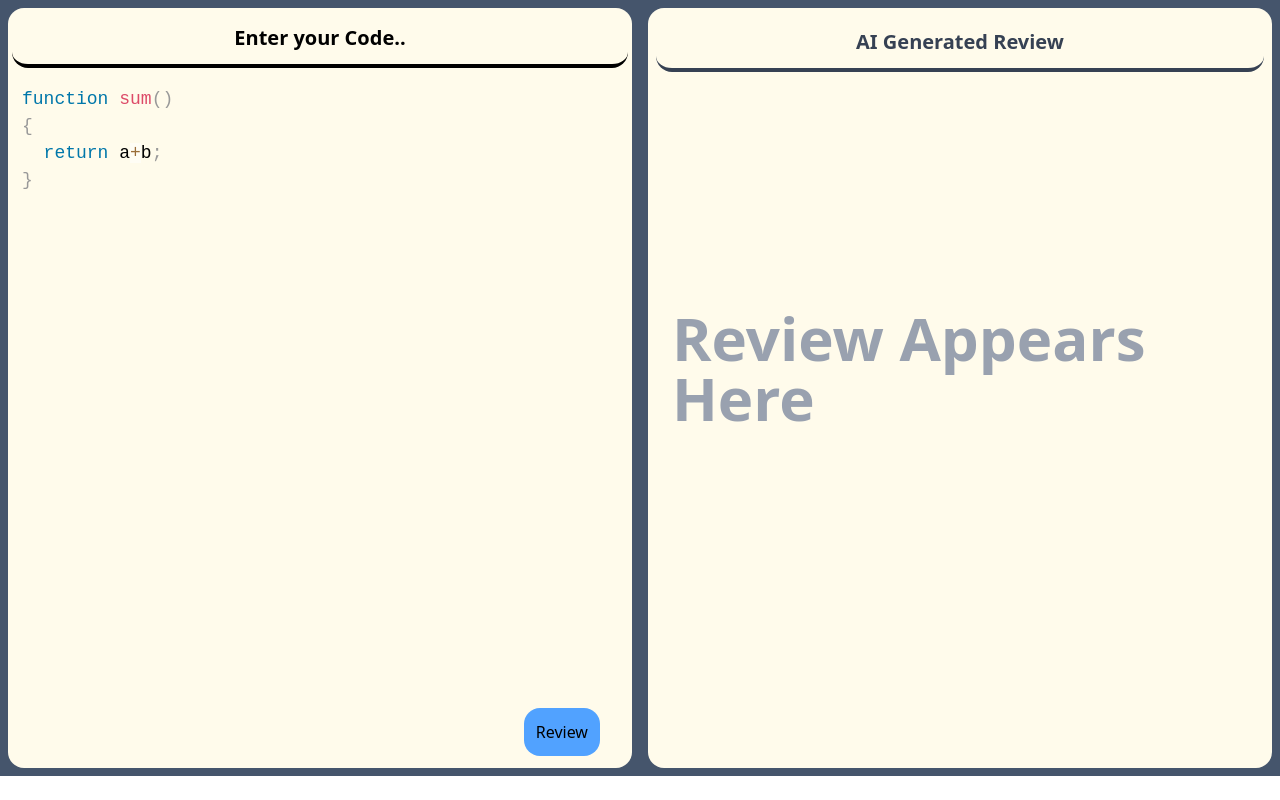
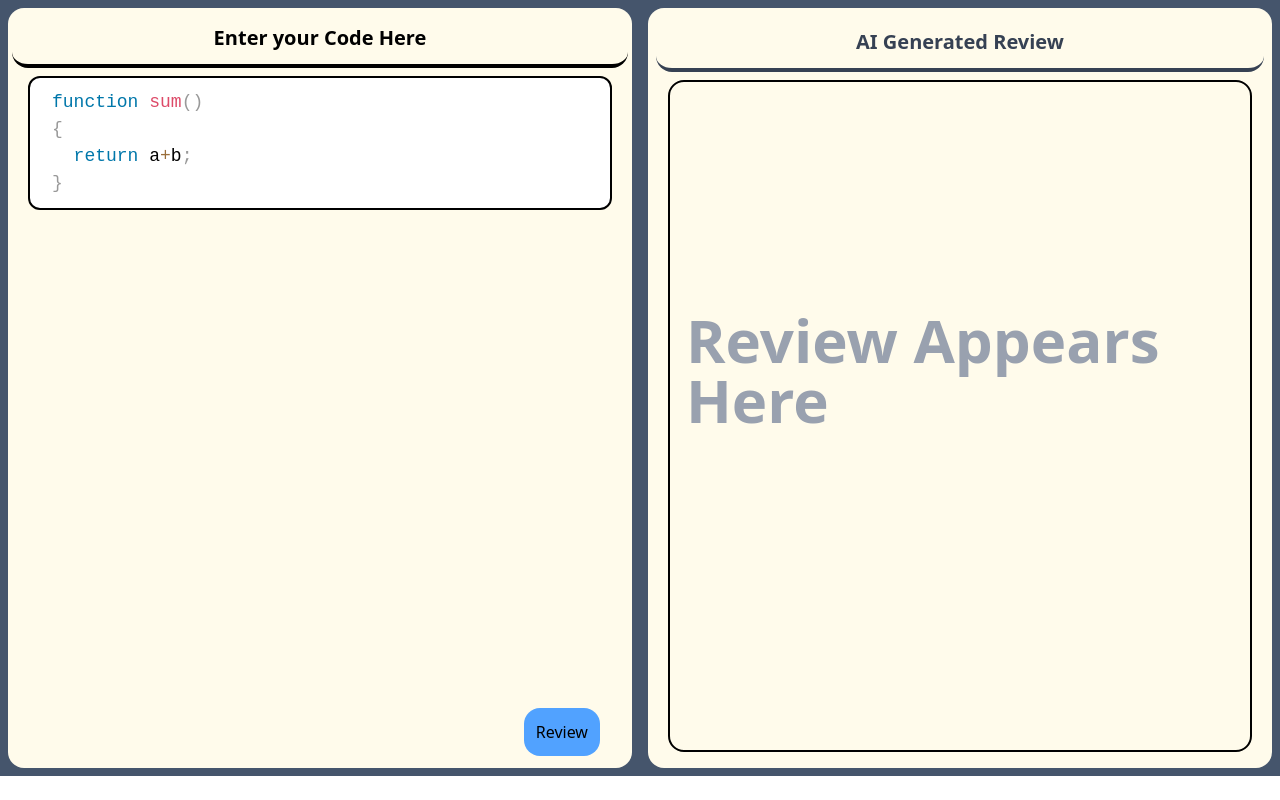
Before and after one commit to aastikdas/ai-code-review-frontend, a React (Vite) app: page / in a window 1280 px wide. Built offline with nearby package versions, Linux system fonts and the light colour scheme.

Commit message:
decoration

```diff
--- a/src/App.jsx
+++ b/src/App.jsx
@@ -40,8 +40,8 @@ function App() {
     <>
       <main className='flex p-2 gap-4 bg-slate-600'>
         <div className="left w-[50vw] bg-amber-50 rounded-2xl p-1 basis-1/2 relative">
-          <span className='m-auto p-3 flex justify-center border-b-4 rounded-b-2xl text-xl font font-semibold'>Enter your Code..</span>
-          <div className="code h-[84vh] mt-2 overflow-y-scroll">
+          <span className='m-auto p-3 flex justify-center border-b-4 rounded-b-2xl text-xl font font-semibold'>Enter your Code Here</span>
+          <div className="code h-[84vh] mt-2 overflow-y-scroll px-4 ">
             <Editor
               value={code}
               onValueChange={code => setCode(code)}
@@ -50,6 +50,10 @@ function App() {
               style={{
                 fontFamily: '"Fira code", "Fira Mono", monospace',
                 fontSize: 18,
+                border:"2px solid black",
+                borderRadius:"12px",
+                backgroundColor:"white",
+                padding:"1px 12px"
               }}
             />
           </div>
@@ -62,12 +66,12 @@ function App() {
         </div>
         <div className="right basis-1/2 w-[50vw] bg-amber-50   rounded-2xl p-2 ">
           <span className='text-gray-700 flex justify-center border-b-4 rounded-b-2xl text-xl font font-semibold p-3'>AI Generated Review</span>
-          <div className="aihelp h-[84vh] my-2 overflow-scroll px-4 py-2 ">
+          <div className="aihelp h-[84vh] my-2 overflow-scroll px-4 py-2 border-2 rounded-2xl mx-[12px]">
             {
               review ? (
-                <Markdown>{review}</Markdown>
+                <Markdown >{review}</Markdown>
               ) : reviewClick ? (
-                <div className='text-6xl text-gray-400 font-bold flex items-center justify-center h-[70vh]'>Review In Progress..</div>
+                <div className='text-6xl text-gray-400 font-bold flex items-center justify-center h-[70vh]'>Review In Progress...</div>
               ) : (
                 <div className='text-6xl text-gray-400 font-bold flex items-center justify-center h-[70vh]'>Review Appears Here</div>
               )
```
